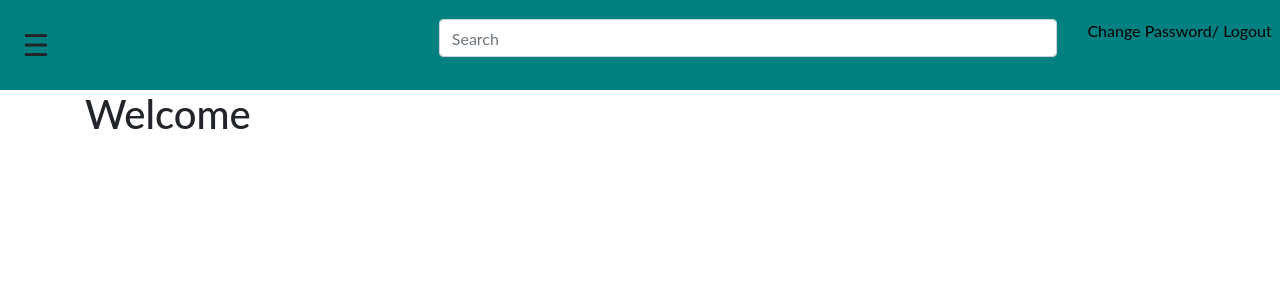
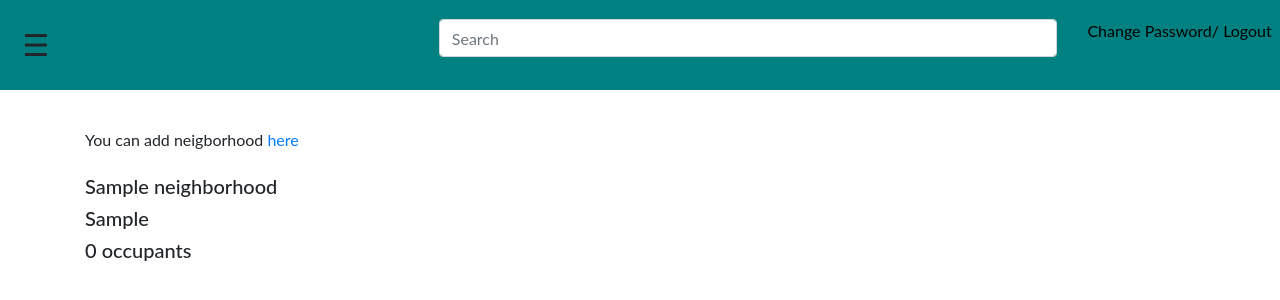
Before and after one commit to Agnes-N/NeighborhoodNews, a Django app: page / in a window 1280 px wide. Shown: the top 300 px of the page. Run offline with Django 3.2, Linux system fonts and the light colour scheme; a user stored in the database is signed in; tables that the repository leaves empty hold one stand-in row (values such as "Sample post"); some libraries are stand-ins or nearby versions.

Commit message:
creates a function to add neighborhood

```diff
--- a/news/templates/navbar.html
+++ b/news/templates/navbar.html
@@ -61,7 +61,6 @@ body {
         <a href="javascript:void(0)" class="closebtn" onclick="closeNav()">&times;</a>
         <a href="{% url 'welcome' %}">Home</a>
         <a href="{% url 'myprofile' %}"><i class="fa fa-fw fa-user"></i>Profile</a>
-        <a href="#">Clients</a>
         <a href="#">Contact</a>
 
       </div>
--- a/news/templates/welcome.html
+++ b/news/templates/welcome.html
@@ -1,18 +1,18 @@
 {%extends 'base.html'%}
-
 {% load staticfiles %}
 {% block content %}
 {{block.super}}
 
-<div class="container">
-    <h1> Welcome </h1>
+<div class="container" style="margin-top: 3%">
+  <p>You can add neigborhood <a href="{%url 'upload'%}">here</a></p>
+  <div class="row" style="margin-top: 2%">
+    {% for h in all_hoods %}
+    <div class="col-md-3">
+      <h5> {{h.neigborhood_name}} </h5>
+      <h5> {{h.location}} </h5>
+      <h5> {{h.occupants|length}} occupants</h5>
+    </div>
+    {% endfor %}
+  </div>
 </div>
-
-
 {% endblock %}
-
-<!--End of the block content-->
-{% block scripts %}
-{{block.super}}
-  <script type="text/javascript" src="{%static 'js/base.js'%}"></script>
-{% endblock %}
--- a/news/urls.py
+++ b/news/urls.py
@@ -8,6 +8,7 @@ urlpatterns=[
     url(r'^ajax/newsletter/$', views.newsletter, name='newsletter'),
     url(r'^new/profile$', views.add_profile, name='edit'),
     url(r'^myprofile$', views.my_profile, name='myprofile'),
+    url(r'^new/upload$', views.add_neighborhood, name='upload'),
 ]
 
 if settings.DEBUG:
--- a/news/views.py
+++ b/news/views.py
@@ -1,15 +1,15 @@
 from django.shortcuts import render,redirect
 from django.http  import HttpResponse,Http404,HttpResponseRedirect
 from .email import send_welcome_email
-from .models import NewsLetterRecipients,Profile
-from .forms import NewProfileForm
+from .models import NewsLetterRecipients,Profile,Neighborhood
+from .forms import NewProfileForm,NewNeighborhoodForm
 from django.contrib.auth.decorators import login_required
 
 # Create your views here.
 @login_required(login_url='/accounts/login/')
 def welcome(request):
-    message = "Welcome"
-    return render(request, 'welcome.html', {"message": message})
+    all_hoods = Neighborhood.objects.all()
+    return render(request, 'welcome.html', {"all_hoods": all_hoods})
 
 @login_required(login_url='/accounts/login/')
 def add_profile(request):
@@ -36,6 +36,34 @@ def my_profile(request):
     my_profile = Profile.objects.filter(user = current_user).first()
     return render(request, 'profile.html', { "my_profile":my_profile})
 
+@login_required(login_url='/accounts/login/')
+def add_neighborhood(request):
+
+    current_user = request.user
+    if request.method == 'POST':
+        form = NewNeighborhoodForm(request.POST, request.FILES)
+        if form.is_valid():
+            hood = form.save(commit=False)
+            hood.user = current_user
+            hood.save()
+        return redirect('welcome')
+
+    else:
+        form = NewNeighborhoodForm()
+    return render(request, 'add_hood.html', {"form": form})
+
+
+
+
+
+
+
+
+
+
+
+
+
 
 def newsletter(request):
     name = request.POST.get('your_name')
```
Also changed, not shown: news/forms.py (+7 -2 lines), news/templates/add_hood.html (added, +38 -0 lines).
